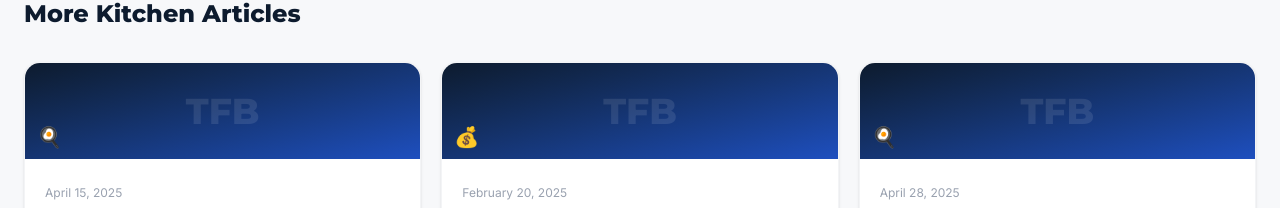
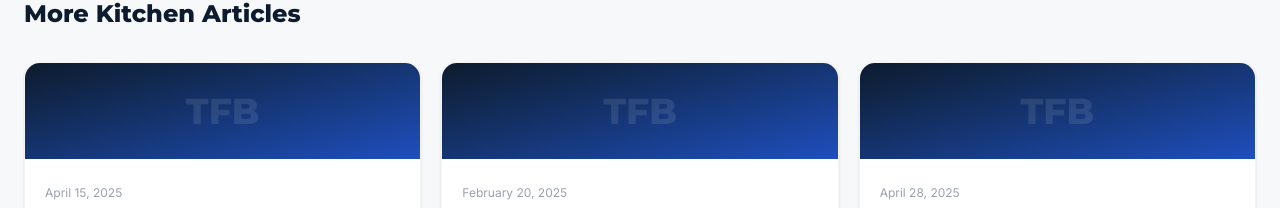
Before and after one commit to travislastra/Top-Flight-Builders, a Next.js app: page /Top-Flight-Builders/blog/best-kitchen-countertop-materials-atlanta in a window 1280 px wide. Shown: the part 1559-1767 px from the top of the page. Built offline with nearby package versions, Linux system fonts and the light colour scheme.

Commit message:
Remove emojis from blog card thumbnails
Co-Authored-By: Claude Sonnet 4.6 <noreply@anthropic.com>

```diff
--- a/src/app/blog/[slug]/page.tsx
+++ b/src/app/blog/[slug]/page.tsx
@@ -156,7 +156,6 @@ export default async function BlogPostPage({ params }: Props) {
                 <Link key={r.id} href={`/blog/${r.slug}`} className="group bg-white rounded-2xl border border-gray-100 shadow-sm hover:shadow-md transition-shadow overflow-hidden">
                   <div className="h-24 bg-gradient-to-br from-[#0D1B2E] to-[#1E4FBF] flex items-center justify-center relative">
                     <span className="font-sans font-extrabold text-4xl text-white/10 select-none">TFB</span>
-                    <span className="absolute bottom-2 left-3 text-xl">{r.icon}</span>
                   </div>
                   <div className="p-5">
                     <span className="text-xs text-gray-400">{r.date}</span>
--- a/src/app/blog/page.tsx
+++ b/src/app/blog/page.tsx
@@ -89,7 +89,6 @@ export default function BlogPage() {
                   }`}
                 >
                   <span className="font-sans font-extrabold text-6xl text-white/10 select-none">TFB</span>
-                  <span className="absolute bottom-3 left-4 text-3xl">{post.icon}</span>
                 </div>
 
                 {/* Body */}
```
